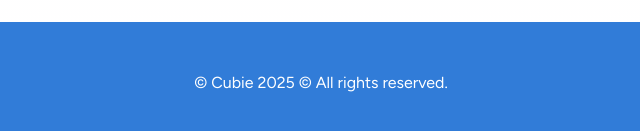
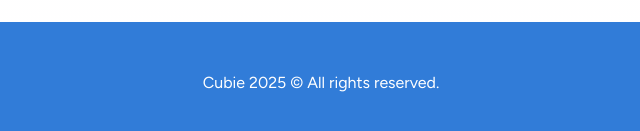
Before and after one commit to NaomimoaN/cubie-learning, a plain HTML site: page index.html in a window 1280 px wide. Shown: the part 4539-4670 px from the top of the page, 319-959 px from the left. Drawn offline with Linux system fonts and the light colour scheme; animation ran at ten frames a second.

Commit message:
again, copyright update

```diff
--- a/index.html
+++ b/index.html
@@ -477,7 +477,7 @@
     <!-- Footer -->
     <footer id="footer">
       <div class="container">
-        <p>&copy; Cubie 2025 © All rights reserved.</p>
+        <p>Cubie 2025 &copy; All rights reserved.</p>
       </div>
     </footer>
   </body>
```
